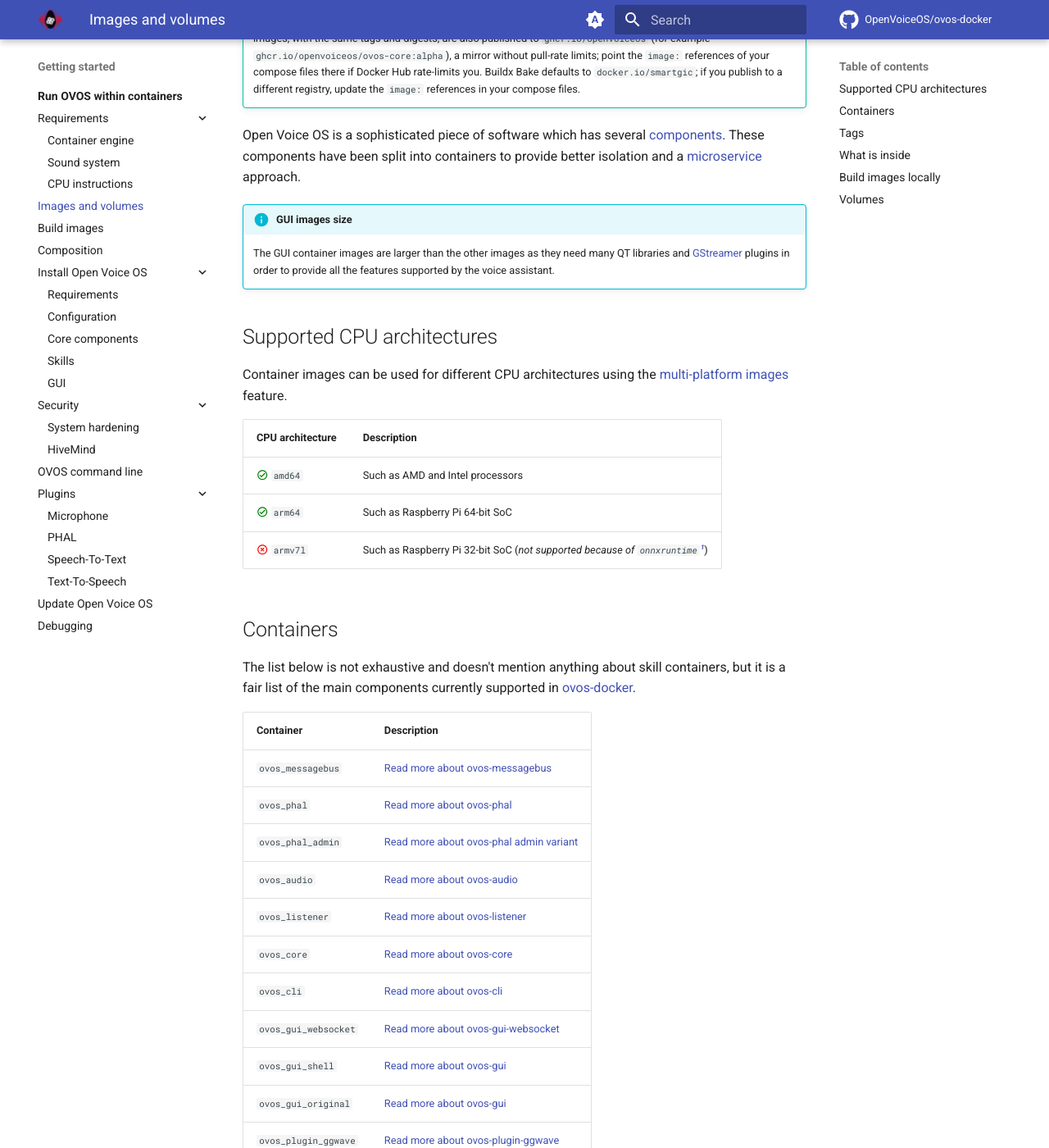
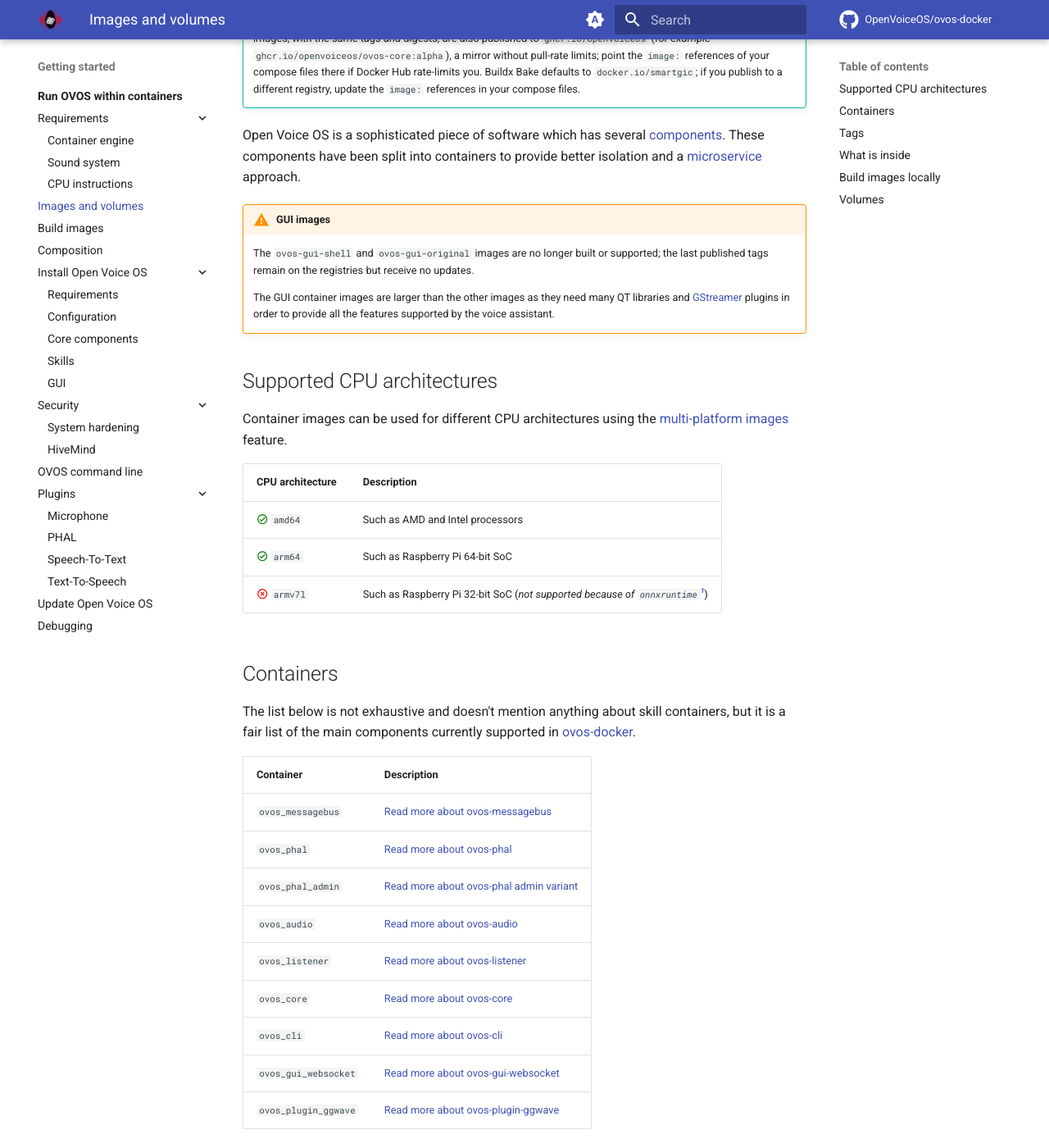
Before and after one commit to OpenVoiceOS/ovos-docker, an MkDocs documentation site: the page built from docs/getting-started/docker/images.md, in a window 1280 px wide and 1400 px high, scrolled down 301 px. Shown: the whole window at 82% size. Built offline with MkDocs 1.6.1 and Material for MkDocs 9.7.7, drawn with Linux system fonts in a browser that asks for light colours; plug-ins that fetch from the network failed and are left out; comment, search, counter and statistics services are not loaded.

Commit message:
GUI images are no longer built
Co-Authored-By: Claude Fable 5 <noreply@anthropic.com>

```diff
--- a/docs/getting-started/docker/images.md
+++ b/docs/getting-started/docker/images.md
@@ -13,7 +13,11 @@
 
 Open Voice OS is a sophisticated piece of software which has several [components](../../about/glossary/components.md). These components have been split into containers to provide better isolation and a [microservice](https://en.wikipedia.org/wiki/Microservices) approach.
 
-!!! info "GUI images size"
+!!! warning "GUI images"
+
+    The `ovos-gui-shell` and `ovos-gui-original` images are no longer built or
+    supported; the last published tags remain on the registries but receive no
+    updates.
 
     The GUI container images are larger than the other images as they need many QT libraries and [GStreamer](https://en.wikipedia.org/wiki/GStreamer) plugins in order to provide all the features supported by the voice assistant.
 
@@ -41,8 +45,6 @@ The list below is not exhaustive and doesn't mention anything about skill contai
 | `ovos_core`          | [Read more about ovos-core](../../about/glossary/components.md#ovos-core)                     |
 | `ovos_cli`           | [Read more about ovos-cli](../../about/glossary/components.md#ovos-cli)                       |
 | `ovos_gui_websocket` | [Read more about ovos-gui-websocket](../../about/glossary/components.md#ovos-gui-websocket)  |
-| `ovos_gui_shell`     | [Read more about ovos-gui](../../about/glossary/components.md#ovos-gui)                       |
-| `ovos_gui_original`  | [Read more about ovos-gui](../../about/glossary/components.md#ovos-gui)                       |
 | `ovos_plugin_ggwave` | [Read more about ovos-plugin-ggwave](../../about/glossary/components.md#ovos-plugin-ggwave)   |
 
 ## Tags
```
Also changed, not shown: docs/getting-started/docker/build.md (+0 -1 lines).
